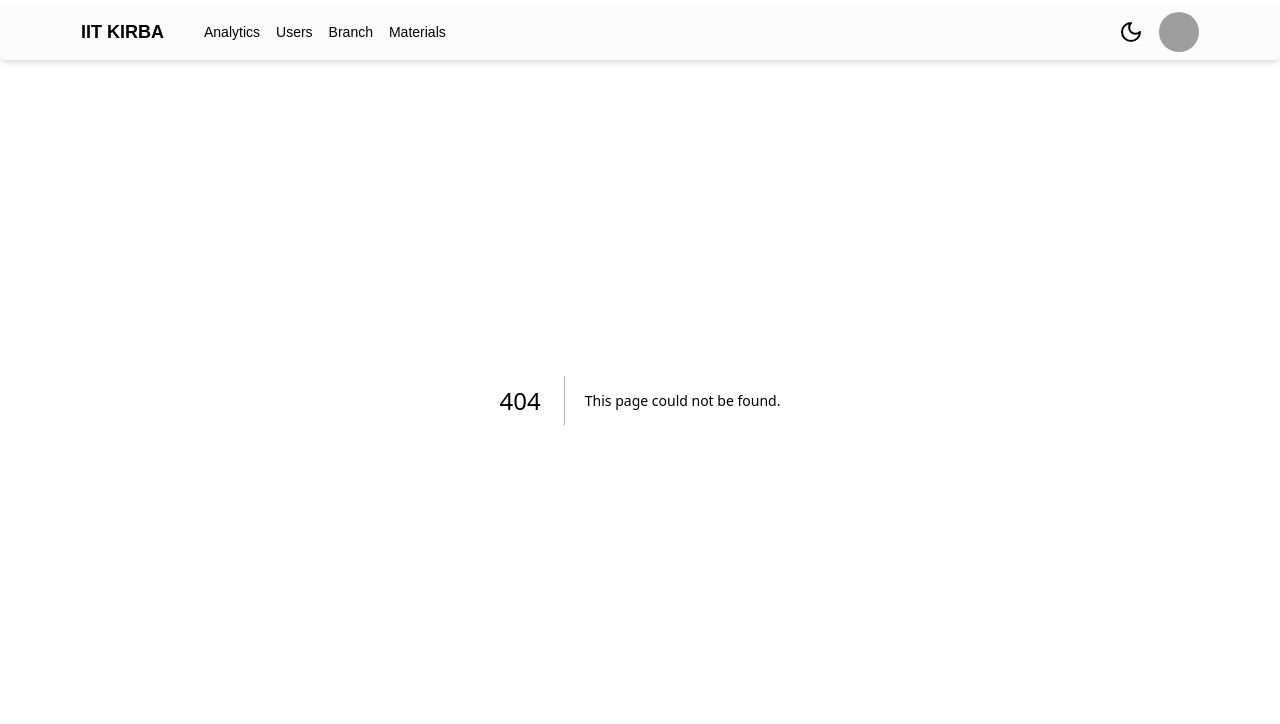
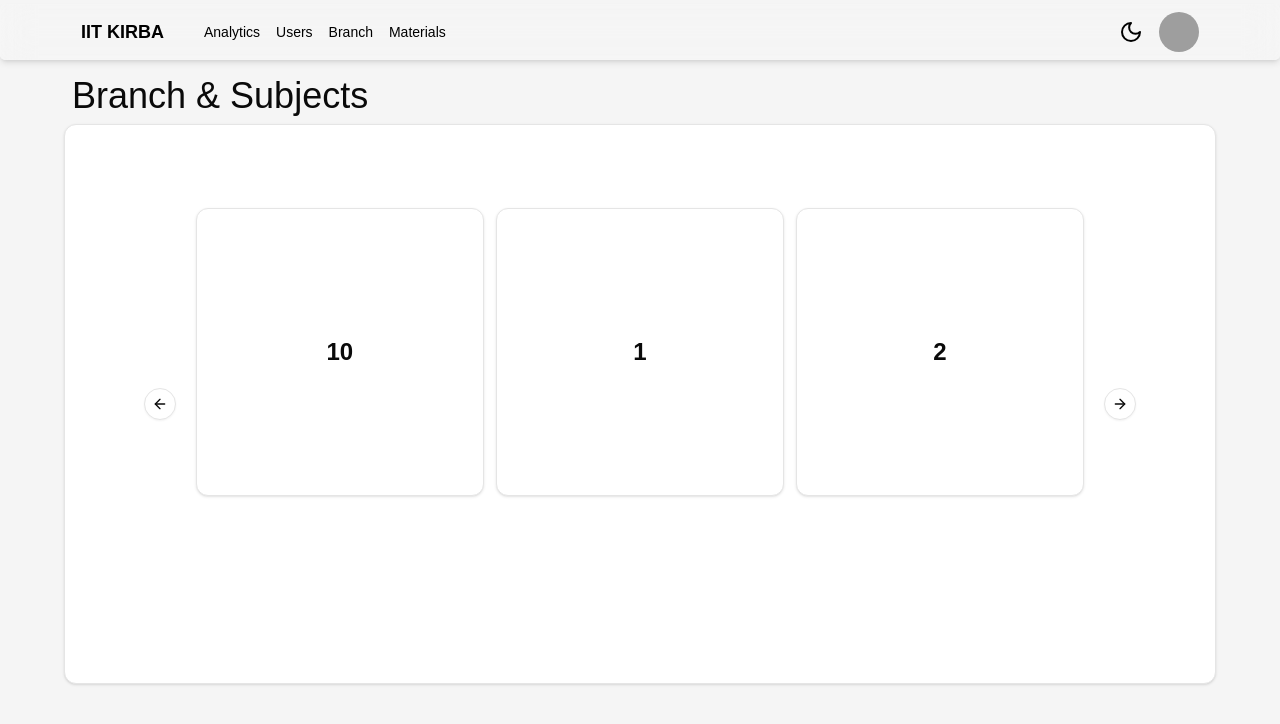
Before and after one commit to Gyannnnn/iitkirba_dashboard, a Next.js app: page /branch in a window 1280 px wide. Before the commit this address had no page. Shown: the top 724 px of the page. Built offline with nearby package versions, Linux system fonts and the light colour scheme; grey boxes are pictures that could not be loaded.

Commit message:
Branch Page

```diff
--- /dev/null
+++ b/app/branch/page.tsx
@@ -0,0 +1,15 @@
+import BranchCarausal from "@/components/branchcaraosal"
+import { Card } from "@/components/ui/card"
+
+export default function Branch() {
+  return (
+    <div className='min-h-screen w-screen bg-secondary dark:bg-zinc-950 flex justify-center'>
+        <div className='w-[90vw] bg-secondary dark:bg-zinc-950  min-h-screen mt-14'>
+            <h1 className='text-4xl pt-5 pb-2 hover:cursor-pointer pl-2'>Branch & Subjects</h1>
+            <Card className="flex items-center justify-center h-[70vh]">
+                <BranchCarausal/>
+            </Card>
+        </div>
+    </div>
+  )
+}
--- a/app/components/Nabvbar/Navbar.tsx
+++ b/app/components/Nabvbar/Navbar.tsx
@@ -28,7 +28,7 @@
           </Link>
           <Link
             className="dark:text-gray-300 hover:underline underline-offset-2"
-            href="/"
+            href="/branch"
           >
             Branch
           </Link>
--- a/app/users/page.tsx
+++ b/app/users/page.tsx
@@ -9,8 +9,8 @@
 export default function Page() {
   return (
     <div className="min-h-screen w-screen bg-secondary dark:bg-zinc-950 flex justify-center">
-      <div className="w-[90vw] max-sm:w-[99vw] min-h-screen bg-secondary dark:bg-zinc-950 mt-20">
-        <h1 className="text-4xl pt-5 pb-2 max-sm:pl-2">Users</h1>
+      <div className="w-[90vw] max-sm:w-[99vw] min-h-screen bg-secondary dark:bg-zinc-950 mt-14">
+        <h1 className="text-4xl pt-5 pb-2 pl-2">Users</h1>
         <Card className="min-h-[50vh] px-2 rounded-md mb-4 max-sm:w-[99vw]">
           <UserTable/>
         </Card>
--- /dev/null
+++ b/components/branchcaraosal.tsx
@@ -0,0 +1,37 @@
+import React from "react";
+
+import { Card, CardContent } from "@/components/ui/card";
+import {
+  Carousel,
+  CarouselContent,
+  CarouselItem,
+  CarouselNext,
+  CarouselPrevious,
+} from "@/components/ui/carousel";
+
+export default function BranchCarausal() {
+  return (
+    <div>
+      <Carousel opts={{loop:true}} className="w-[70vw]">
+        <CarouselContent className="-ml-1">
+          {Array.from({ length: 10 }).map((_, index) => (
+            <CarouselItem
+              key={index}
+              className="pl-1 md:basis-1/2 lg:basis-1/3 h-[50vh] "
+            >
+              <div className="p-1">
+                <Card>
+                  <CardContent className="flex aspect-square items-center justify-center p-6">
+                    <span className="text-2xl font-semibold">{index + 1}</span>
+                  </CardContent>
+                </Card>
+              </div>
+            </CarouselItem>
+          ))}
+        </CarouselContent>
+        <CarouselPrevious />
+        <CarouselNext />
+      </Carousel>
+    </div>
+  );
+}
--- a/components/sidebartrigger.tsx
+++ b/components/sidebartrigger.tsx
@@ -39,7 +39,7 @@
           </Link>
           <Link
             className="flex justify-center bg-border w-full rounded-md py-1"
-            href="/"
+            href="/branch"
           >
             Branch
           </Link>
--- /dev/null
+++ b/components/ui/carousel.tsx
@@ -0,0 +1,262 @@
+"use client"
+
+import * as React from "react"
+import useEmblaCarousel, {
+  type UseEmblaCarouselType,
+} from "embla-carousel-react"
+import { ArrowLeft, ArrowRight } from "lucide-react"
+
+import { cn } from "@/lib/utils"
+import { Button } from "@/components/ui/button"
+
+type CarouselApi = UseEmblaCarouselType[1]
+type UseCarouselParameters = Parameters<typeof useEmblaCarousel>
+type CarouselOptions = UseCarouselParameters[0]
+type CarouselPlugin = UseCarouselParameters[1]
+
+type CarouselProps = {
+  opts?: CarouselOptions
+  plugins?: CarouselPlugin
+  orientation?: "horizontal" | "vertical"
+  setApi?: (api: CarouselApi) => void
+}
+
+type CarouselContextProps = {
+  carouselRef: ReturnType<typeof useEmblaCarousel>[0]
+  api: ReturnType<typeof useEmblaCarousel>[1]
+  scrollPrev: () => void
+  scrollNext: () => void
+  canScrollPrev: boolean
+  canScrollNext: boolean
+} & CarouselProps
+
+const CarouselContext = React.createContext<CarouselContextProps | null>(null)
+
+function useCarousel() {
+  const context = React.useContext(CarouselContext)
+
+  if (!context) {
+    throw new Error("useCarousel must be used within a <Carousel />")
+  }
+
+  return context
+}
+
+const Carousel = React.forwardRef<
+  HTMLDivElement,
+  React.HTMLAttributes<HTMLDivElement> & CarouselProps
+>(
+  (
+    {
+      orientation = "horizontal",
+      opts,
+      setApi,
+      plugins,
+      className,
+      children,
+      ...props
+    },
+    ref
+  ) => {
+    const [carouselRef, api] = useEmblaCarousel(
+      {
+        ...opts,
+        axis: orientation === "horizontal" ? "x" : "y",
+      },
+      plugins
+    )
+    const [canScrollPrev, setCanScrollPrev] = React.useState(false)
+    const [canScrollNext, setCanScrollNext] = React.useState(false)
+
+    const onSelect = React.useCallback((api: CarouselApi) => {
+      if (!api) {
+        return
+      }
+
+      setCanScrollPrev(api.canScrollPrev())
+      setCanScrollNext(api.canScrollNext())
+    }, [])
+
+    const scrollPrev = React.useCallback(() => {
+      api?.scrollPrev()
+    }, [api])
+
+    const scrollNext = React.useCallback(() => {
+      api?.scrollNext()
+    }, [api])
+
+    const handleKeyDown = React.useCallback(
+      (event: React.KeyboardEvent<HTMLDivElement>) => {
+        if (event.key === "ArrowLeft") {
+          event.preventDefault()
+          scrollPrev()
+        } else if (event.key === "ArrowRight") {
+          event.preventDefault()
+          scrollNext()
+        }
+      },
+      [scrollPrev, scrollNext]
+    )
+
+    React.useEffect(() => {
+      if (!api || !setApi) {
+        return
+      }
+
+      setApi(api)
+    }, [api, setApi])
+
+    React.useEffect(() => {
+      if (!api) {
+        return
+      }
+
+      onSelect(api)
+      api.on("reInit", onSelect)
+      api.on("select", onSelect)
+
+      return () => {
+        api?.off("select", onSelect)
+      }
+    }, [api, onSelect])
+
+    return (
+      <CarouselContext.Provider
+        value={{
+          carouselRef,
+          api: api,
+          opts,
+          orientation:
+            orientation || (opts?.axis === "y" ? "vertical" : "horizontal"),
+          scrollPrev,
+          scrollNext,
+          canScrollPrev,
+          canScrollNext,
+        }}
+      >
+        <div
+          ref={ref}
+          onKeyDownCapture={handleKeyDown}
+          className={cn("relative", className)}
+          role="region"
+          aria-roledescription="carousel"
+          {...props}
+        >
+          {children}
+        </div>
+      </CarouselContext.Provider>
+    )
+  }
+)
+Carousel.displayName = "Carousel"
+
+const CarouselContent = React.forwardRef<
+  HTMLDivElement,
+  React.HTMLAttributes<HTMLDivElement>
+>(({ className, ...props }, ref) => {
+  const { carouselRef, orientation } = useCarousel()
+
+  return (
+    <div ref={carouselRef} className="overflow-hidden">
+      <div
+        ref={ref}
+        className={cn(
+          "flex",
+          orientation === "horizontal" ? "-ml-4" : "-mt-4 flex-col",
+          className
+        )}
+        {...props}
+      />
+    </div>
+  )
+})
+CarouselContent.displayName = "CarouselContent"
+
+const CarouselItem = React.forwardRef<
+  HTMLDivElement,
+  React.HTMLAttributes<HTMLDivElement>
+>(({ className, ...props }, ref) => {
+  const { orientation } = useCarousel()
+
+  return (
+    <div
+      ref={ref}
+      role="group"
+      aria-roledescription="slide"
+      className={cn(
+        "min-w-0 shrink-0 grow-0 basis-full",
+        orientation === "horizontal" ? "pl-4" : "pt-4",
+        className
+      )}
+      {...props}
+    />
+  )
+})
+CarouselItem.displayName = "CarouselItem"
+
+const CarouselPrevious = React.forwardRef<
+  HTMLButtonElement,
+  React.ComponentProps<typeof Button>
+>(({ className, variant = "outline", size = "icon", ...props }, ref) => {
+  const { orientation, scrollPrev, canScrollPrev } = useCarousel()
+
+  return (
+    <Button
+      ref={ref}
+      variant={variant}
+      size={size}
+      className={cn(
+        "absolute  h-8 w-8 rounded-full",
+        orientation === "horizontal"
+          ? "-left-12 top-1/2 -translate-y-1/2"
+          : "-top-12 left-1/2 -translate-x-1/2 rotate-90",
+        className
+      )}
+      disabled={!canScrollPrev}
+      onClick={scrollPrev}
+      {...props}
+    >
+      <ArrowLeft className="h-4 w-4" />
+      <span className="sr-only">Previous slide</span>
+    </Button>
+  )
+})
+CarouselPrevious.displayName = "CarouselPrevious"
+
+const CarouselNext = React.forwardRef<
+  HTMLButtonElement,
+  React.ComponentProps<typeof Button>
+>(({ className, variant = "outline", size = "icon", ...props }, ref) => {
+  const { orientation, scrollNext, canScrollNext } = useCarousel()
+
+  return (
+    <Button
+      ref={ref}
+      variant={variant}
+      size={size}
+      className={cn(
+        "absolute h-8 w-8 rounded-full",
+        orientation === "horizontal"
+          ? "-right-12 top-1/2 -translate-y-1/2"
+          : "-bottom-12 left-1/2 -translate-x-1/2 rotate-90",
+        className
+      )}
+      disabled={!canScrollNext}
+      onClick={scrollNext}
+      {...props}
+    >
+      <ArrowRight className="h-4 w-4" />
+      <span className="sr-only">Next slide</span>
+    </Button>
+  )
+})
+CarouselNext.displayName = "CarouselNext"
+
+export {
+  type CarouselApi,
+  Carousel,
+  CarouselContent,
+  CarouselItem,
+  CarouselPrevious,
+  CarouselNext,
+}
--- a/package.json
+++ b/package.json
@@ -22,6 +22,7 @@
     "axios": "^1.7.9",
     "class-variance-authority": "^0.7.1",
     "clsx": "^2.1.1",
+    "embla-carousel-react": "^8.5.1",
     "lucide-react": "^0.469.0",
     "next": "15.1.3",
     "next-themes": "^0.4.4",
```
Also changed, not shown: 1 other file (tests, documents, lock files or other folders).
